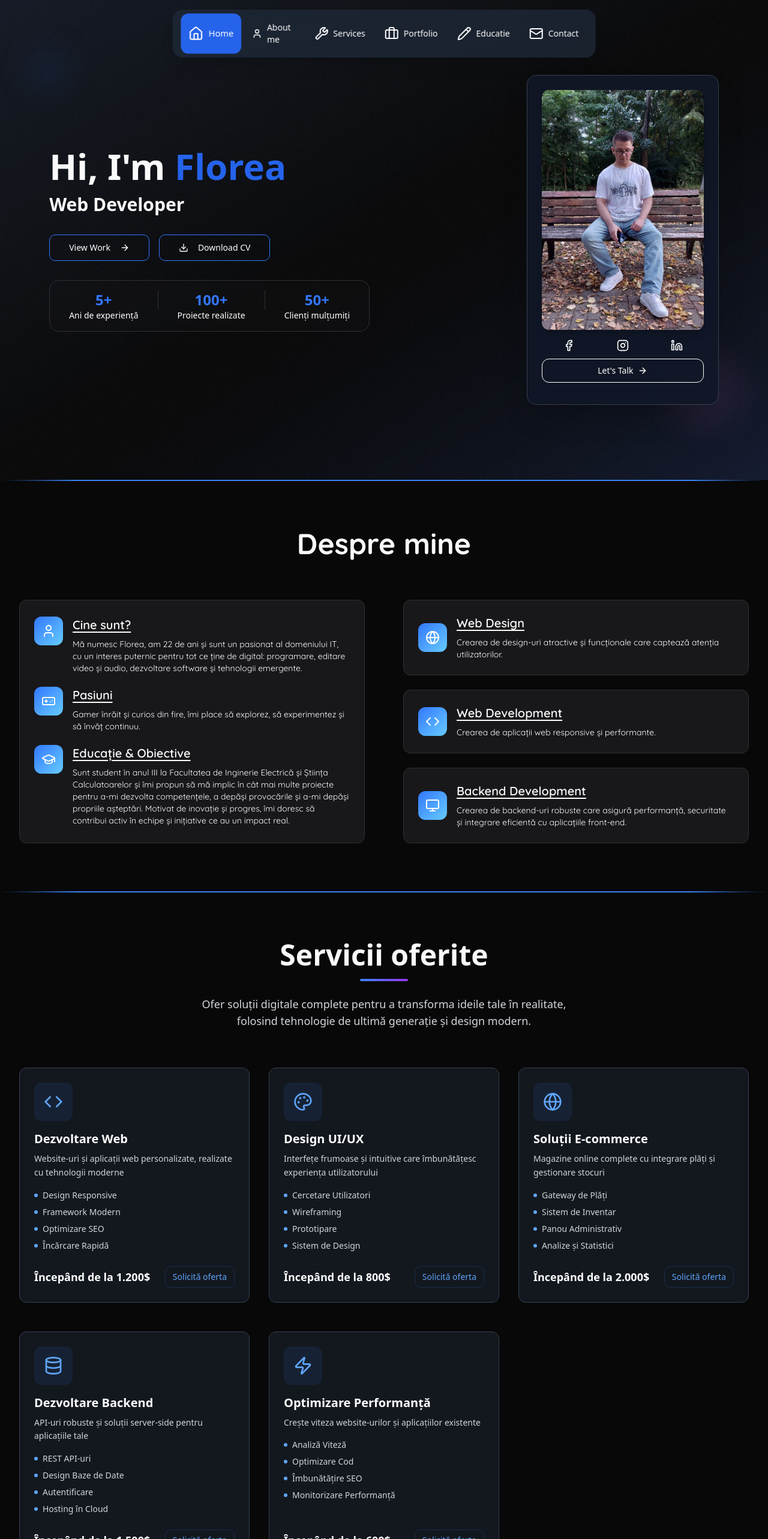
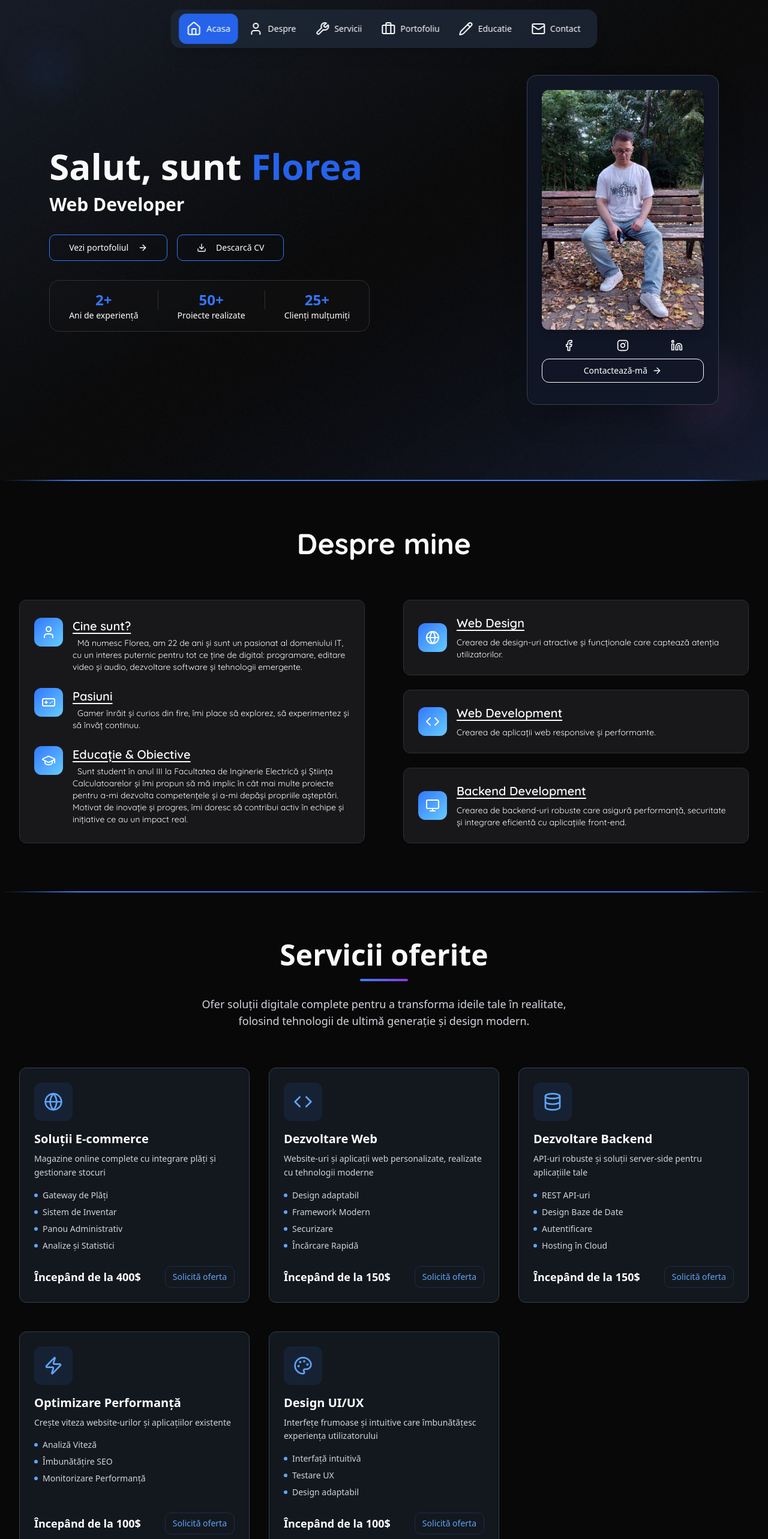
Before and after one commit to IvanFloreaAlexandru/spline-magic-next, a React (Vite) app: page / in a window 1280 px wide. Shown: the top 2566 px of the page at 60% size. Built offline with nearby package versions, Linux system fonts and the light colour scheme.

Commit message:
feat: Update Romanian translations and improve service offerings in components

```diff
--- a/src/components/AboutSection.tsx
+++ b/src/components/AboutSection.tsx
@@ -33,7 +33,7 @@ export default function AboutSection() {
     {
       icon: GraduationCap,
       title: "Educație & Obiective",
-      description: "Sunt student în anul III la Facultatea de Inginerie Electrică și Știința Calculatoarelor și îmi propun să mă implic în cât mai multe proiecte pentru a-mi dezvolta competențele, a depăși provocările și a-mi depăși propriile așteptări. Motivat de inovație și progres, îmi doresc să contribui activ în echipe și inițiative ce au un impact real."
+      description: "Sunt student în anul III la Facultatea de Inginerie Electrică și Știința Calculatoarelor și îmi propun să mă implic în cât mai multe proiecte pentru a-mi dezvolta competențele și a-mi depăși propriile așteptări. Motivat de inovație și progres, îmi doresc să contribui activ în echipe și inițiative ce au un impact real."
     }
   ];
 
@@ -88,10 +88,10 @@ export default function AboutSection() {
                     </div>
                   </div>
                   <div className="flex-1">
-                    <h3 className="text-xl font-semibold text-foreground mb-2 group-hover:text-primary underline underline-offset-4 transition-colors duration-300">
+                    <h3 className="text-xl font-semibold text-foreground mb-1 group-hover:text-primary underline underline-offset-4 transition-colors duration-300">
                       {point.title}
                     </h3>
-                    <p className="text-sm text-muted-foreground text-white">
+                    <p className="text-sm text-muted-foreground text-white indent-2">
                       {point.description}
                     </p>
                   </div>
--- a/src/components/FloatingNav.tsx
+++ b/src/components/FloatingNav.tsx
@@ -8,13 +8,13 @@ export default function FloatingNav() {
           <div className="gradient-text font-bold text-lg">3D Portfolio</div>
           <div className="flex space-x-4">
             <Button variant="ghost" size="sm" className="hover:bg-accent/20">
-              Home
+              Acasă
             </Button>
             <Button variant="ghost" size="sm" className="hover:bg-accent/20">
-              About
+              Despre
             </Button>
             <Button variant="ghost" size="sm" className="hover:bg-accent/20">
-              Projects
+              Proiecte
             </Button>
             <Button variant="ghost" size="sm" className="hover:bg-accent/20">
               Contact
--- a/src/components/HeroSection.tsx
+++ b/src/components/HeroSection.tsx
@@ -52,7 +52,7 @@ export default function HeroSection() {
           <div className="space-y-8 text-center lg:text-left">
             <div className="space-y-4">
               <h1 className="text-4xl sm:text-5xl lg:text-6xl font-bold">
-                Hi, I'm{" "}
+                Salut, sunt{" "}
                 <span className="bg-blue-600 bg-clip-text text-transparent">
                   Florea
                 </span>
@@ -70,7 +70,7 @@ export default function HeroSection() {
                     ?.scrollIntoView({ behavior: "smooth" })
                 }
               >
-                <span className="relative z-10 text-white">View Work</span>
+                <span className="relative z-10 text-white">Vezi portofoliul</span>
                 <ArrowRight className="text-white ml-2 h-4 w-4 group-hover:translate-x-1 transition-transform relative z-10" />
               </Button>
               <Button
@@ -80,28 +80,28 @@ export default function HeroSection() {
                 onClick={() => window.open("#", "_blank")}
               >
                 <Download className="mr-2 h-4 w-4 group-hover:rotate-12 transition-transform text-white" />
-                <span>Download CV</span>
+                <span>Descarcă CV</span>
               </Button>
             </div>
 
             {/* Desktop Additional Info */}
             <div className="mt-8 hidden sm:flex flex-col sm:flex-row gap-8 justify-center lg:justify-start bg-card/30 backdrop-blur-sm border border-border rounded-2xl px-8 py-4">
               <div className="text-center">
-                <div className="text-2xl font-bold text-primary">5+</div>
+                <div className="text-2xl font-bold text-primary">2+</div>
                 <div className="text-sm text-muted-foreground text-white">
                   Ani de experiență
                 </div>
               </div>
               <div className="w-px h-8 bg-border"></div>
               <div className="text-center">
-                <div className="text-2xl font-bold text-primary">100+</div>
+                <div className="text-2xl font-bold text-primary">50+</div>
                 <div className="text-sm text-muted-foreground text-white">
                   Proiecte realizate
                 </div>
               </div>
               <div className="w-px h-8 bg-border"></div>
               <div className="text-center">
-                <div className="text-2xl font-bold text-primary">50+</div>
+                <div className="text-2xl font-bold text-primary">25+</div>
                 <div className="text-sm text-muted-foreground text-white">
                   Clienți mulțumiți
                 </div>
@@ -162,7 +162,7 @@ export default function HeroSection() {
   }
   className="mt-4 w-full bg-transparent text-white border border-white font-medium py-2 px-4 rounded-xl transition-colors duration-300 hover:bg-blue-500 hover:text-white flex items-center justify-center gap-2"
 >
-  Let's Talk
+  Contactează-mă
   <ArrowRight className="h-4 w-4" />
 </Button>
 
--- a/src/components/Navbar.tsx
+++ b/src/components/Navbar.tsx
@@ -6,10 +6,10 @@ export default function Navbar() {
   const [isOpen, setIsOpen] = useState(false);
 
   const navItems = [
-    { name: "Home", icon: Home, href: "#home" },
-    { name: "About me", icon: User, href: "#about" },
-    { name: "Services", icon: Wrench, href: "#services" },
-    { name: "Portfolio", icon: Briefcase, href: "#portfolio" },
+    { name: "Acasa", icon: Home, href: "#home" },
+    { name: "Despre", icon: User, href: "#about" },
+    { name: "Servicii", icon: Wrench, href: "#services" },
+    { name: "Portofoliu", icon: Briefcase, href: "#portfolio" },
     { name: "Educatie", icon: Pencil, href: "#education" },
     { name: "Contact", icon: Mail, href: "#contact" },
   ];
--- a/src/components/ServicesSection.tsx
+++ b/src/components/ServicesSection.tsx
@@ -19,45 +19,48 @@ export default function ServicesSection() {
   const formRef = useRef<HTMLDivElement>(null);
 
   const services = [
+      {
+      id: 1,
+      icon: <Globe className="w-8 h-8" />,
+      title: "Soluții E-commerce",
+      description: "Magazine online complete cu integrare plăți și gestionare stocuri",
+      price: "Începând de la 400$",
+      features: ["Gateway de Plăți", "Sistem de Inventar", "Panou Administrativ", "Analize și Statistici"]
+    },
+
+
     {
-      id: 1,
+      id: 2,
       icon: <Code className="w-8 h-8" />,
       title: "Dezvoltare Web",
       description: "Website-uri și aplicații web personalizate, realizate cu tehnologii moderne",
-      price: "Începând de la 1.200$",
-      features: ["Design Responsive", "Framework Modern", "Optimizare SEO", "Încărcare Rapidă"]
+      price: "Începând de la 150$",
+      features: ["Design adaptabil", "Framework Modern", "Securizare", "Încărcare Rapidă"]
     },
     {
-      id: 2,
+      id: 3,
+      icon: <Database className="w-8 h-8" />,
+      title: "Dezvoltare Backend",
+      description: "API-uri robuste și soluții server-side pentru aplicațiile tale",
+      price: "Începând de la 150$",
+      features: ["REST API-uri", "Design Baze de Date", "Autentificare", "Hosting în Cloud"]
+    },
+    {
+      id: 4,
+      icon: <Zap className="w-8 h-8" />,
+      title: "Optimizare Performanță",
+      description: "Crește viteza website-urilor și aplicațiilor existente",
+      price: "Începând de la 100$",
+      features: ["Analiză Viteză", "Îmbunătățire SEO", "Monitorizare Performanță"]
+    },
+
+    {
+      id: 5,
       icon: <Palette className="w-8 h-8" />,
       title: "Design UI/UX",
       description: "Interfețe frumoase și intuitive care îmbunătățesc experiența utilizatorului",
-      price: "Începând de la 800$",
-      features: ["Cercetare Utilizatori", "Wireframing", "Prototipare", "Sistem de Design"]
-    },
-    {
-      id: 3,
-      icon: <Globe className="w-8 h-8" />,
-      title: "Soluții E-commerce",
-      description: "Magazine online complete cu integrare plăți și gestionare stocuri",
-      price: "Începând de la 2.000$",
-      features: ["Gateway de Plăți", "Sistem de Inventar", "Panou Administrativ", "Analize și Statistici"]
-    },
-    {
-      id: 4,
-      icon: <Database className="w-8 h-8" />,
-      title: "Dezvoltare Backend",
-      description: "API-uri robuste și soluții server-side pentru aplicațiile tale",
-      price: "Începând de la 1.500$",
-      features: ["REST API-uri", "Design Baze de Date", "Autentificare", "Hosting în Cloud"]
-    },
-    {
-      id: 5,
-      icon: <Zap className="w-8 h-8" />,
-      title: "Optimizare Performanță",
-      description: "Crește viteza website-urilor și aplicațiilor existente",
-      price: "Începând de la 600$",
-      features: ["Analiză Viteză", "Optimizare Cod", "Îmbunătățire SEO", "Monitorizare Performanță"]
+      price: "Începând de la 100$",
+      features: ["Interfață intuitivă", "Testare UX", "Design adaptabil"]
     }
   ];
 
@@ -170,7 +173,7 @@ export default function ServicesSection() {
             <h2 className="text-4xl sm:text-5xl font-bold mb-4">Servicii oferite</h2>
             <div className="w-20 h-1 bg-gradient-to-r from-blue-500 to-purple-600 rounded-full mx-auto mb-6"></div>
             <p className="text-gray-300 text-lg max-w-2xl mx-auto">
-              Ofer soluții digitale complete pentru a transforma ideile tale în realitate, folosind tehnologie de ultimă generație și design modern.
+              Ofer soluții digitale complete pentru a transforma ideile tale în realitate, folosind tehnologii de ultimă generație și design modern.
             </p>
           </div>
 
```
